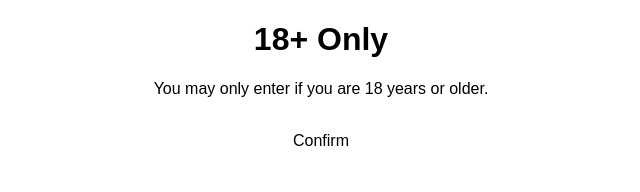
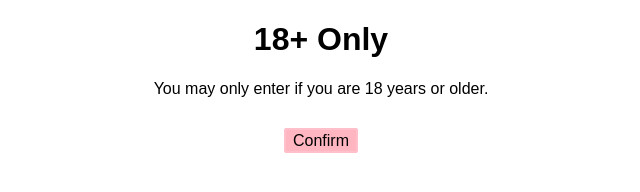
Before and after one commit to smf69/dToD, a plain HTML site: page index.html in a window 1280 px wide. Shown: the whole page, without its empty margins (319-959 px from the left). Drawn offline with Linux system fonts and the light colour scheme.

Commit message:
Update style.css

```diff
--- a/style.css
+++ b/style.css
@@ -8,6 +8,14 @@ body, html {
 
 h1, h2, h3, h4, h5, body, html {
   text-align: center;
+}
+
+span[onclick="confirm();"] {
+  background: lightpink;
+  border: 2px solid pink;
+  padding: 2px 7px;
+  border-radius: 3px;
+  margin-bottom: 2px;
 }
 
 span[onclick="truth();"] {
```
